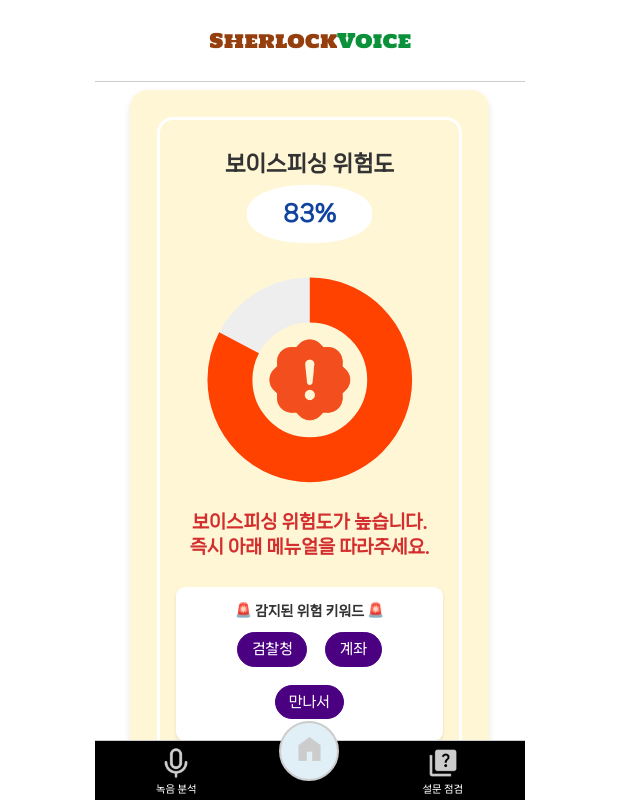
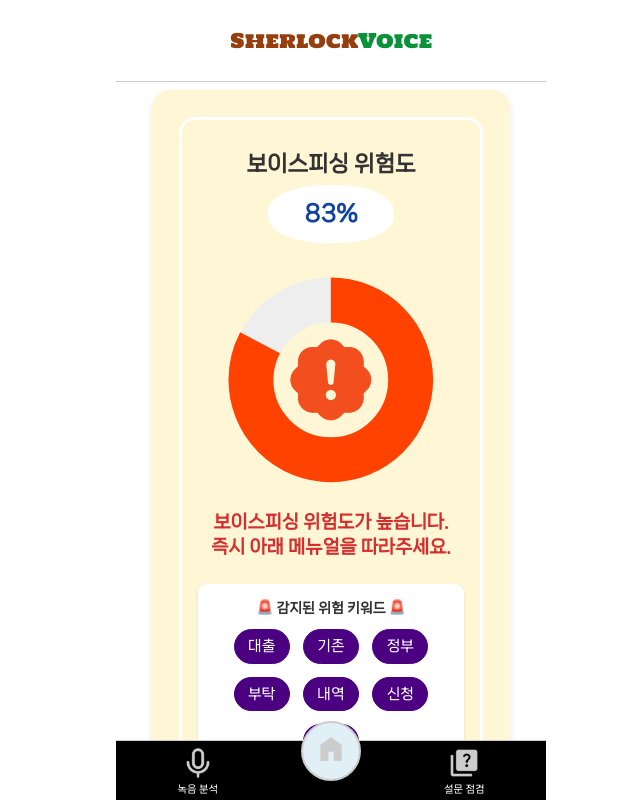
Before and after one commit to zizonyoungjun/Sherlock-Voice_Web, a React (Vite) app: page /resultTest in a window 1280 px wide. Shown: the whole page, without its empty margins (309-949 px from the left). Built offline with nearby package versions, Linux system fonts and the light colour scheme; no server answers; the HTML template or start-up script is replaced by a standard one.

Commit message:
Feat: 시연용 페이지

```diff
--- /dev/null
+++ b/src/pages/voice/loadingTest.tsx
@@ -0,0 +1,72 @@
+import { useEffect, useState } from 'react';
+import { useNavigate } from 'react-router-dom';
+import styled from 'styled-components';
+import Lottie from 'lottie-react';
+import LoadingLottie from '../../assets/lottie/LoadingLottie.json';
+import Header from '../../components/Header';
+import Footer from '../../components/Footer';
+
+const API_BASE_URL = import.meta.env.VITE_API_BASE_URL.replace(/^http:\/\//i, 'https://');
+
+const Container = styled.div`
+  display: flex;
+  flex-direction: column;
+  align-items: center;
+  justify-content: center;
+  width: 100%;
+  min-height: 100vh;
+  text-align: center;
+  background-color: #fff;
+`;
+
+const PageContainer = styled.div`
+  display: flex;
+  flex-direction: column;
+  align-items: center;
+  justify-content: center;
+  margin-top: 10px;
+`;
+
+const LoadingTestAnimation = styled(Lottie)`
+  width: 300px;
+  height: 300px;
+`;
+
+const LoadingTestText = styled.div`
+  margin-top: 60px;
+  font-size: 24px;
+  color: #333;
+  line-height: 36px;
+  white-space: pre-wrap;
+`;
+
+
+const LoadingTest = () => {
+  const navigate = useNavigate();
+  const [status, setStatus] = useState('processing');
+
+  useEffect(() => {
+    const timer = setTimeout(() => {
+      navigate('/resultTest');
+    }, 10000); // 10초 후에 /resultTest로 이동
+
+    return () => clearTimeout(timer); // 컴포넌트가 언마운트될 때 타이머를 정리
+  }, [navigate]);
+
+  return (
+    <Container>
+      <Header />
+      <PageContainer>
+        <LoadingTestAnimation animationData={LoadingLottie} loop={true} />
+        <LoadingTestText>
+          {status === 'processing'
+            ? '녹음 파일을 분석 중입니다.\n잠시만 기다려주세요...'
+            : '요청 시간이 초과되었습니다.\n다시 시도해 주세요.'}
+        </LoadingTestText>
+      </PageContainer>
+      <Footer />
+    </Container>
+  );
+};
+
+export default LoadingTest;
--- a/src/pages/voice/resultTest.tsx
+++ b/src/pages/voice/resultTest.tsx
@@ -9,13 +9,12 @@ import IconDanger from '/public/assets/images/icons/iconDanger.png';
 import Manual from './manual';
 import PhishingCategory from './phishingCategory';
 
-
 interface CircleProps {
     score: number;
   }
 
   interface GaugeImageProps extends React.SVGProps<SVGImageElement> {
-  iconPath: string; // 커스텀 프로퍼티 추가
+    iconPath: string;
   }
 
   interface CreditScoreProps {
@@ -32,6 +31,7 @@ const Container = styled.div`
     padding: 14.4px;
     padding-top: 0px;
     padding-bottom: 135px;
+    margin: 0 auto;
   `;
 
   const InnerContainer = styled.div`
@@ -126,7 +126,7 @@ const ResultContainer = styled.div`
   const AlertMessage = styled.p<{ color: string }>`
     color: ${props => props.color};
     font-size: 1.8rem;
-  margin: 9px;
+    margin: 6px;
     margin-top: 0px;
     font-weight: bold;
     white-space: pre-wrap;
@@ -153,7 +153,7 @@ const KeywordList = styled.ul`
     display: flex;
     flex-wrap: wrap;
     justify-content: center;
-  gap: 9px;
+    gap: 4px;
   `;
 
   const fadeIn = keyframes`
@@ -226,7 +226,13 @@ const AnimatedCircle = styled(Circle)<CircleProps>`
 const CreditScore: React.FC<CreditScoreProps> = ({ score }) => {
   const { taskId } = useParams<{ taskId: string }>();
   const numericTaskId = parseInt(taskId ?? '0', 10);
-  const [keywords, setKeywords] = useState<string[]>(['검찰청', '계좌', '만나서']);
+  const [keywords, setKeywords] = useState<string[]>(["대출",
+  "기존",
+  "정부",
+  "부탁",
+  "내역",
+  "신청",
+  "대환"]);
   const [displayedScore, setDisplayedScore] = useState<number>(0);
 
   useEffect(() => {
```
Lines whose indentation alone changed are shown as unchanged.
